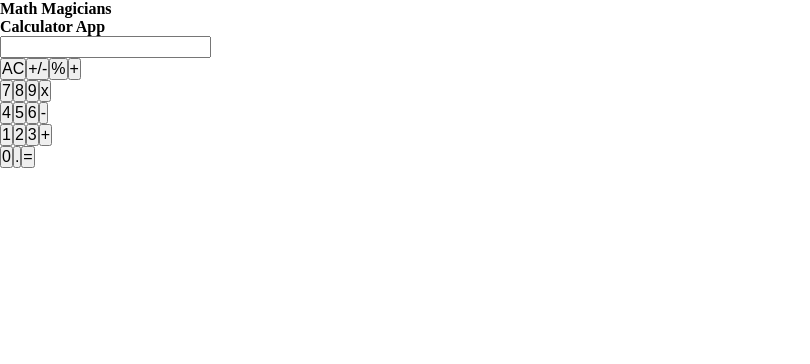
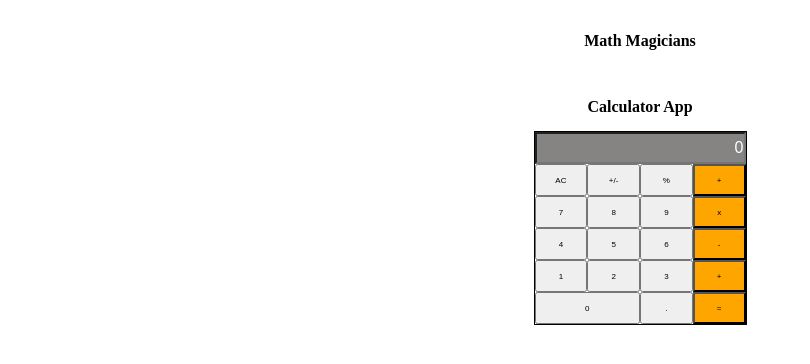
Before and after one commit to oovillagran/calculator-app, a React (Create React App) app: page / in a window 1280 px wide. Shown: the top 364 px of the page, without its empty margins (0-810 px from the left). Built offline with nearby package versions, Linux system fonts and the light colour scheme.

Commit message:
Add styles

```diff
--- a/src/App.js
+++ b/src/App.js
@@ -4,7 +4,7 @@ import Calculator from './components/Calculator';
 const App = () => (
   <>
     <div className="App">
-      <h1>Math Magicians</h1>
+      <h1 className="app-title">Math Magicians</h1>
     </div>
 
     <Calculator />
--- a/src/components/Calculator.js
+++ b/src/components/Calculator.js
@@ -8,31 +8,31 @@ const Calculator = () => (
 function ChildComponent() {
   return (
     <div className="main-container">
-      <input className="input-screen" type="text" id="input" name="name" pattern="[0-9+\-*/()\s]+" />
+      <input className="input-screen height" type="text" id="input" name="name" pattern="[0-9+\-*/()\s]+" placeholder="0" />
       <div className="buttons-container">
-        <button className="button math-operation" type="button">AC</button>
-        <button className="button math-operation" type="button">+/-</button>
-        <button className="button math-operation" type="button">%</button>
-        <button className="button math-operation orange" type="button">+</button>
+        <button className="button math-operation height" type="button">AC</button>
+        <button className="button math-operation height" type="button">+/-</button>
+        <button className="button math-operation height" type="button">%</button>
+        <button className="button math-operation orange height" type="button">+</button>
         <br />
-        <button className="button math-number" type="button">7</button>
-        <button className="button math-number" type="button">8</button>
-        <button className="button math-number" type="button">9</button>
-        <button className="button math-operation orange" type="button">x</button>
+        <button className="button math-number height" type="button">7</button>
+        <button className="button math-number height" type="button">8</button>
+        <button className="button math-number height" type="button">9</button>
+        <button className="button math-operation orange height" type="button">x</button>
         <br />
-        <button className="button math-number" type="button">4</button>
-        <button className="button math-number" type="button">5</button>
-        <button className="button math-number" type="button">6</button>
-        <button className="button math-operation orange" type="button">-</button>
+        <button className="button math-number height" type="button">4</button>
+        <button className="button math-number height" type="button">5</button>
+        <button className="button math-number height" type="button">6</button>
+        <button className="button math-operation orange height" type="button">-</button>
         <br />
-        <button className="button math-number" type="button">1</button>
-        <button className="button math-number" type="button">2</button>
-        <button className="button math-number" type="button">3</button>
-        <button className="button math-operation orange" type="button">+</button>
+        <button className="button math-number height" type="button">1</button>
+        <button className="button math-number height" type="button">2</button>
+        <button className="button math-number height" type="button">3</button>
+        <button className="button math-operation orange height" type="button">+</button>
         <br />
-        <button className="button math-number" type="button">0</button>
-        <button className="button math-number" type="button">.</button>
-        <button className="button math-operation orange" type="button">=</button>
+        <button className="button-zero math-number height" type="button">0</button>
+        <button className="button math-number height" type="button">.</button>
+        <button className="button math-operation orange height" type="button">=</button>
       </div>
     </div>
   );
--- a/src/index.css
+++ b/src/index.css
@@ -4,3 +4,51 @@
   box-sizing: border-box;
   font-size: 16px;
 }
+
+.calculator-container {
+  display: flex;
+  flex-direction: column;
+  align-items: center;
+}
+
+.app-title {
+  text-align: center;
+  margin: 2rem;
+}
+
+.calculator-title {
+  text-align: center;
+  margin: 1rem;
+}
+
+.main-container {
+  outline: #000 1px solid;
+}
+
+.input-screen {
+  background-color: #868383;
+  color: #fff;
+  text-align: right;
+}
+
+.button {
+  width: 25%;
+  font-size: 0.5rem;
+}
+
+.button-zero {
+  width: 50%;
+  font-size: 0.5rem;
+}
+
+.orange {
+  background-color: rgb(255, 165, 0);
+}
+
+.height {
+  height: 2rem;
+}
+
+input::placeholder {
+  color: #fff;
+}
```
